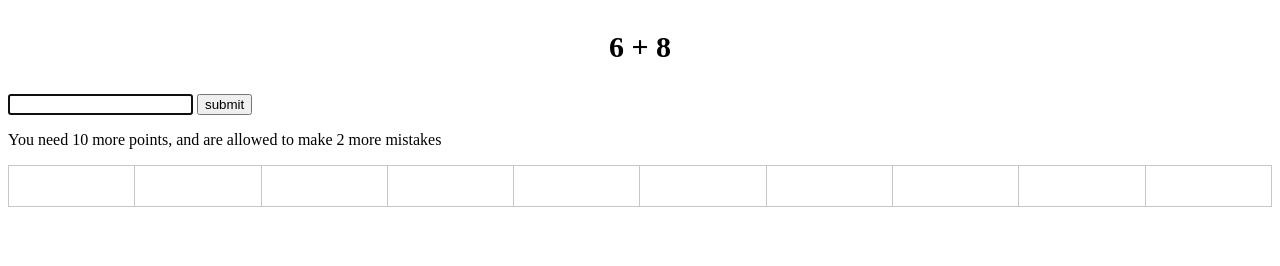
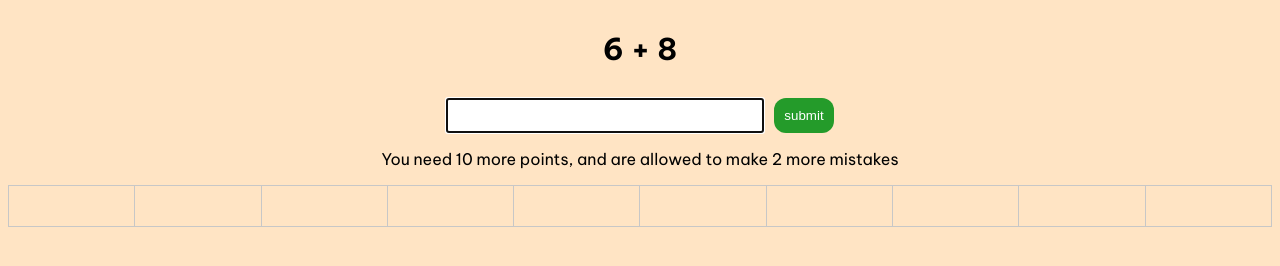
Before and after one commit to Bridgetlawani/manage-landing-page-challenge, a plain HTML site: page index.html in a window 1280 px wide. Drawn offline with Linux system fonts and the light colour scheme.

Commit message:
modified pages

```diff
--- a/index.html
+++ b/index.html
@@ -6,6 +6,9 @@
     <meta name="viewport" content="width=device-width, initial-scale=1.0">
     <title>Math Game</title>
     <link rel="stylesheet" href="./style.css">
+    <link rel="preconnect" href="https://fonts.googleapis.com">
+    <link rel="preconnect" href="https://fonts.gstatic.com" crossorigin>
+    <link href="https://fonts.googleapis.com/css2?family=Be+Vietnam+Pro:wght@400;500;700&display=swap" rel="stylesheet">
 </head>
 <body>
     <div class="main-ui">
@@ -14,7 +17,7 @@
             <input type="text" class="our-field" autocomplete="off">
             <button class="button">submit</button>
         </form>
-        <p>You need <span class="points-needed">10</span> more points, and are allowed to make <span class="mistakes-allowed">2</span> more mistakes</p>
+        <p class="text">You need <span class="points-needed">10</span> more points, and are allowed to make <span class="mistakes-allowed">2</span> more mistakes</p>
         <div class="progress">
             <div class="boxes">
                 <div class="box"></div>
--- a/main.js
+++ b/main.js
@@ -51,6 +51,7 @@ function handleSubmit(e) {
     } else {
         state.wrongAnswers++
         mistakesAllowed.textContent = 2 - state.wrongAnswers
+        updateProblem()
         problemElement.classList.add("animate-wrong")
         setTimeout(() =>  problemElement.classList.remove("animate-wrong"), 451)
 
--- a/style.css
+++ b/style.css
@@ -1,3 +1,7 @@
+body{
+    font-family: 'Be Vietnam Pro', sans-serif;
+    background-color: bisque;
+}
 .boxes{
     display: flex;
     width: 100%;
@@ -24,7 +28,29 @@
     border-right: 1px solid #c7c7c7;
     flex: 1;
 }
+form{
+    display: flex;
+    justify-content: center;
+    align-content: center;
 
+}
+form input{
+    margin-right: 10px;
+    color: rgb(105, 110, 107);
+    font-weight: 500;
+    font-size: 24px;
+}
+.button{
+    border: none;
+    border-radius: 12px;
+    padding: 10px;
+    background-color: rgb(36, 155, 42);
+    color: #fff;
+    font-weight: 100;
+}
+.text{
+    text-align: center;
+}
 .overlay {
     position: fixed;
     top: 0;
@@ -66,3 +92,11 @@ body.overlay-is-open .main-ui{
     font-weight: 700;
     font-size: 30px;
 }
+.reset-btn{
+    border: none;
+    background-color: rgb(17, 17, 22);
+    color: #fff;
+    border-radius: 15px;
+    padding: 20px;
+
+}
```
